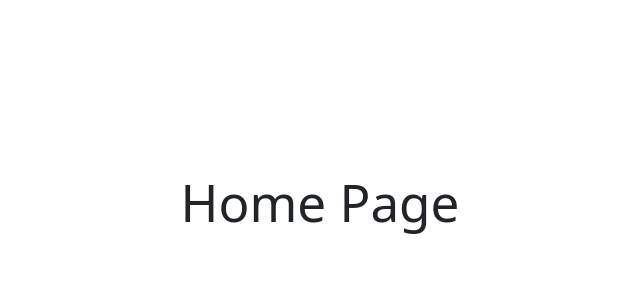
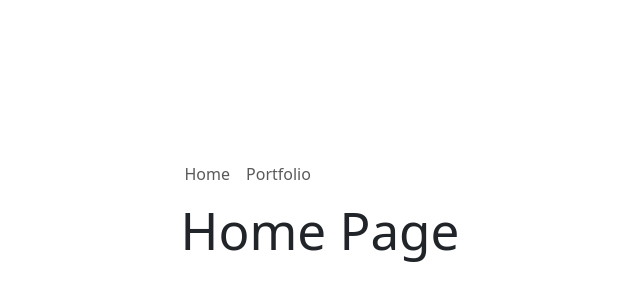
Before and after one commit to TMW93/react-portfolio, a React (Vite) app: page / in a window 1280 px wide. Shown: the part 194-494 px from the top of the page, without its empty margins (320-960 px from the left). Built offline with nearby package versions, Linux system fonts and the light colour scheme.

Commit message:
added a navbar

```diff
--- a/src/App.jsx
+++ b/src/App.jsx
@@ -1,12 +1,13 @@
 import { Outlet } from 'react-router-dom';
-
+import Nav from './components/Nav';
 import './App.css';
 
 function App() {
 
   return (
     <>
-      <main>
+      <Nav />
+      <main className="mx-3">
         <Outlet />
       </main>
     </>
--- /dev/null
+++ b/src/components/Nav.jsx
@@ -0,0 +1,17 @@
+import { Link } from "react-router-dom";
+import Navbar from "./UI/Navbar";
+
+export default function Nav() {
+  return (
+    <Navbar
+      links = {[
+        <Link key={1} className="nav-link" to="/">
+          Home
+        </Link>,
+        <Link key={2} className="nav-link" to="/portfolio">
+          Portfolio
+        </Link>,
+      ]}
+    />
+  )
+}
--- /dev/null
+++ b/src/components/UI/Navbar.jsx
@@ -0,0 +1,13 @@
+export default function Navbar({links}) {
+  return (
+    <nav className="navbar navbar-expand-lg bg-body-primary">
+      <div className="container-fluid">
+        <div className="collapse navbar-collapse" id="navbarSupportedContent">
+          <ul className="navbar-nav me-auto mb-2 mb-lg-0">
+            {links.map((link) => link)}
+          </ul>
+        </div>
+      </div>
+    </nav>
+  );
+}
```
